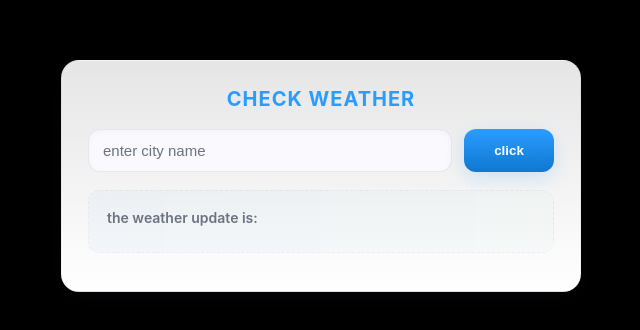
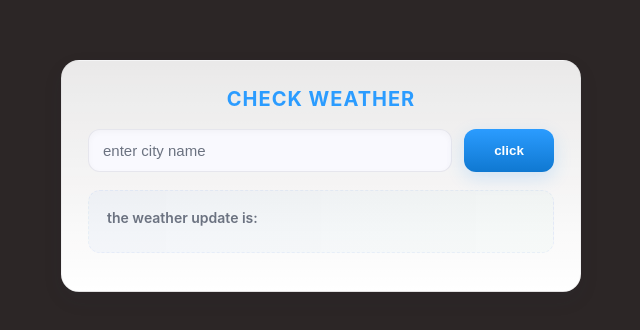
Before and after one commit to Manjumu7/weatherProject, a plain HTML site: page index.html in a window 1280 px wide. Shown: the part 224-554 px from the top of the page, without its empty margins (319-959 px from the left). Drawn offline with Linux system fonts and the light colour scheme.

Commit message:
bg color to lit black

```diff
--- a/style.css
+++ b/style.css
@@ -26,7 +26,7 @@ body {
   min-height: 100vh;
   display: grid;
   place-items: center;
-  background: #000;
+  background: #2c2626;
   padding: 32px;
   color: #0f172a;
 }
```
